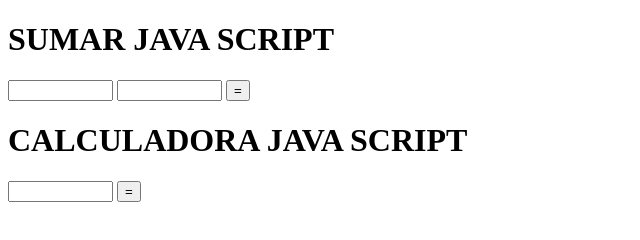
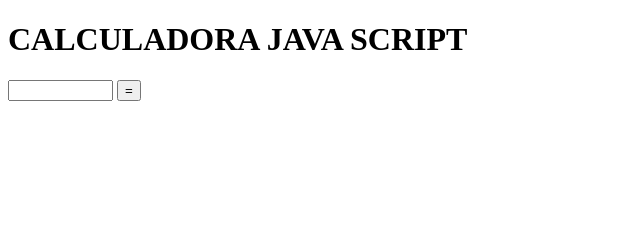
Before and after one commit to mhinojosa-dev/Tekhne-NodeJs-Excercises, a plain HTML site: page DAY 2/EXERCISES/calculadora.html in a window 1280 px wide. Shown: the whole page, without its empty margins (0-640 px from the left). Drawn offline with Linux system fonts and the light colour scheme.

Commit message:
Home Work day 3

```diff
--- a/DAY 2/EXERCISES/calculadora.html
+++ b/DAY 2/EXERCISES/calculadora.html
@@ -28,11 +28,7 @@
         }
 
     </script>
-    <H1>SUMAR JAVA SCRIPT</H1>
-    <input id="sumando1" type="text" size="10" />
-    <input id="sumando2" type="text" size="10" />
-    <input type="submit" value="=" onclick="sumar()" />
-    <div id="resultado"></div>
+
 
     <H1>CALCULADORA JAVA SCRIPT</H1>
     <input id="sumando3" type="text" size="10" />
```
Also changed, not shown: DAY 3/homework/index.html (added, +10 -0 lines), 3 other files.
